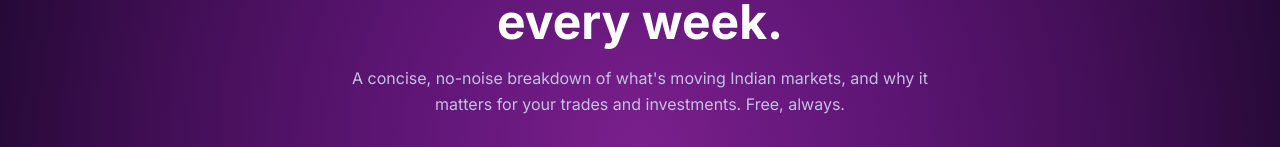
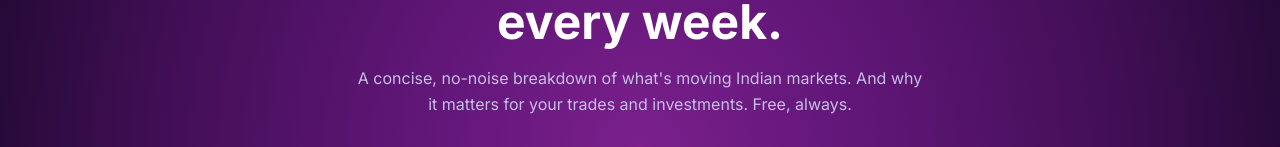
Before and after one commit to amoghsuman/thecapitalgains, a Next.js app: page /newsletter in a window 1280 px wide. Shown: the part 215-362 px from the top of the page. Built offline with nearby package versions, Linux system fonts and the light colour scheme; no server answers.

Commit message:
minor change

```diff
--- a/app/newsletter/page.tsx
+++ b/app/newsletter/page.tsx
@@ -32,7 +32,7 @@ export default function NewsletterPage() {
           One market insight,<br />every week.
         </h1>
         <p className="text-[16px] text-[#C7BEE6] leading-relaxed mb-8 max-w-xl mx-auto">
-          A concise, no-noise breakdown of what&apos;s moving Indian markets, and why it matters for your trades and investments. Free, always.
+          A concise, no-noise breakdown of what&apos;s moving Indian markets. And why it matters for your trades and investments. Free, always.
         </p>
         <NewsletterForm />
         <p className="font-mono text-[12px] text-[#C4B5FD] mt-4">
```
